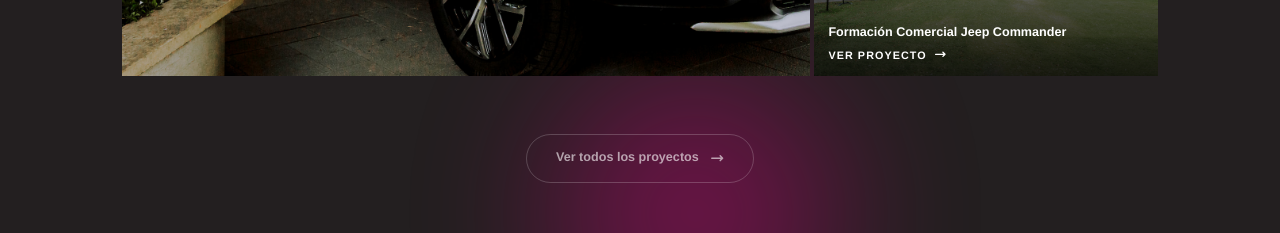
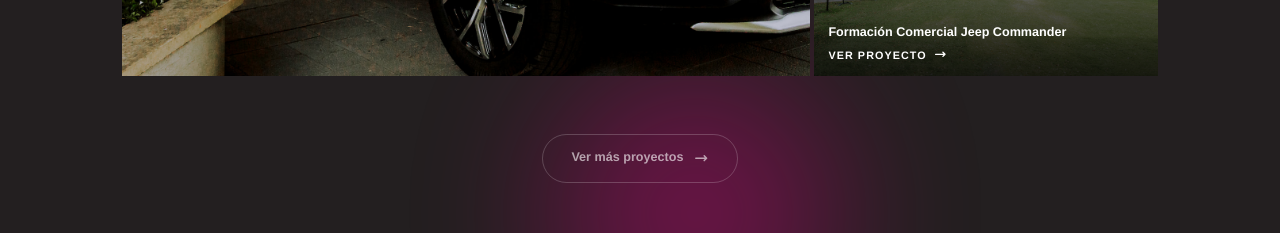
Before and after one commit to sebavigneaux-ui/lapizarra, a Next.js app: page / in a window 1280 px wide. Shown: the part 3800-4033 px from the top of the page. Built offline with nearby package versions, Linux system fonts and the light colour scheme.

Commit message:
Rename gallery CTA to 'Ver más proyectos'
Co-Authored-By: Claude Sonnet 4.6 <noreply@anthropic.com>

```diff
--- a/app/components/Galeria.tsx
+++ b/app/components/Galeria.tsx
@@ -117,7 +117,7 @@ export default function Galeria() {
             href="/proyectos"
             className="inline-flex items-center gap-3 px-8 py-4 rounded-full border border-white/20 text-white/60 font-black text-sm hover:text-white hover:border-white/50 transition-all duration-200"
           >
-            Ver todos los proyectos
+            Ver más proyectos
             <svg className="w-4 h-4" fill="none" viewBox="0 0 24 24" stroke="currentColor" strokeWidth={2.5}>
               <path strokeLinecap="round" strokeLinejoin="round" d="M17 8l4 4m0 0l-4 4m4-4H3" />
             </svg>
```
